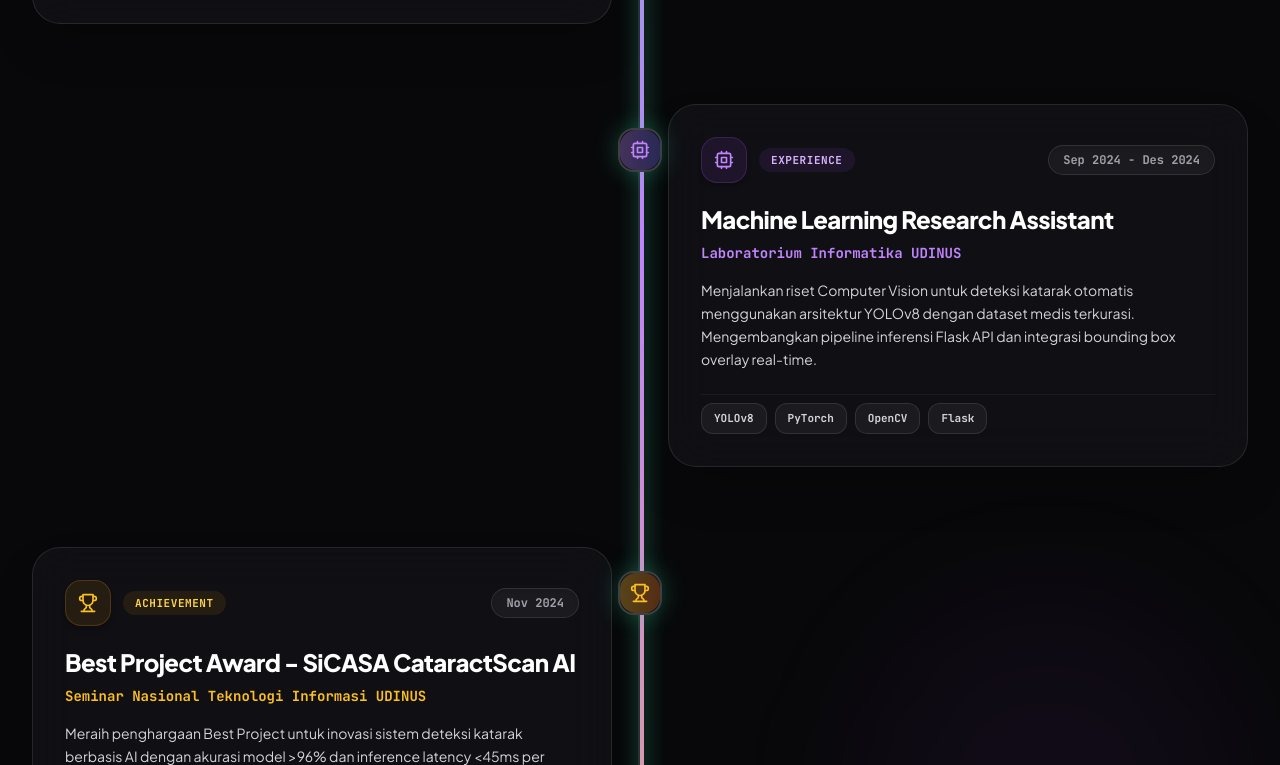
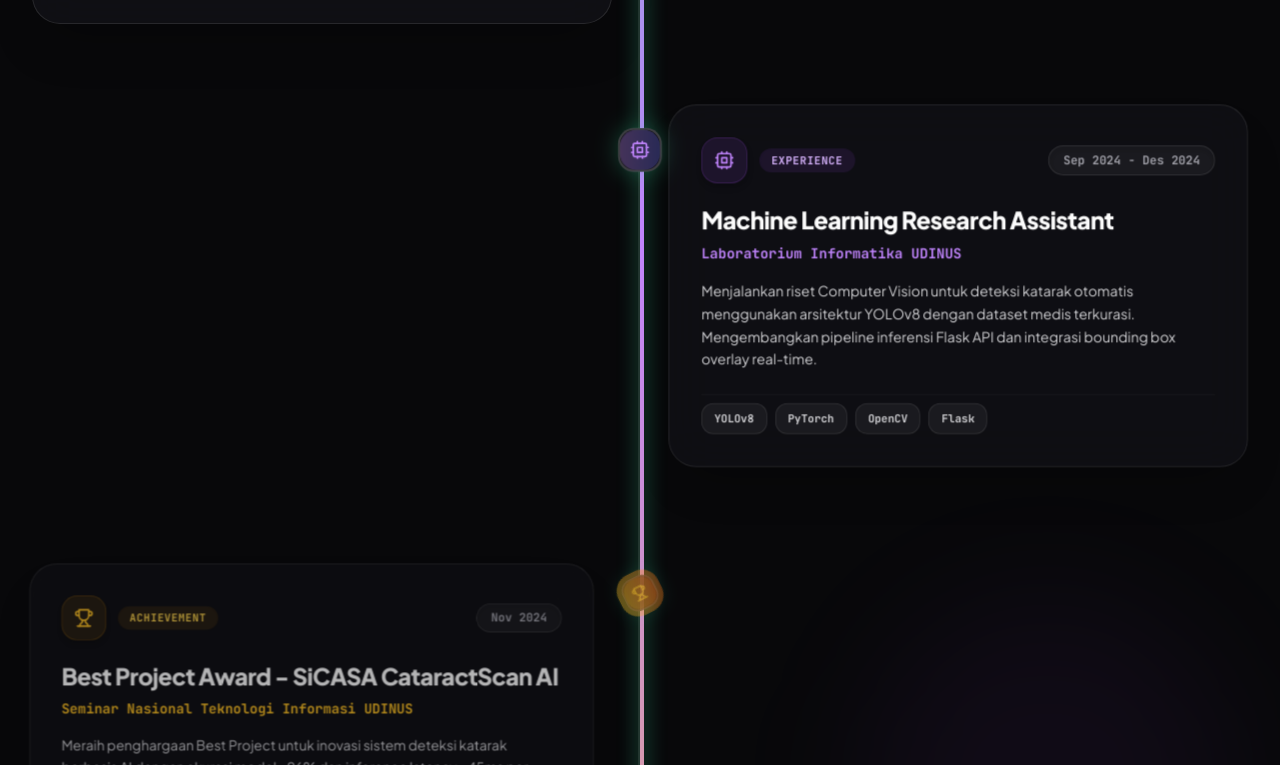
Before and after one commit to brianaryansyah/p, a React (Vite) app: page / in a window 1280 px wide. Shown: the part 3455-4220 px from the top of the page. Built offline with nearby package versions, Linux system fonts and the light colour scheme; no server answers.

Commit message:
Fix scroll timing

```diff
--- a/src/components/client/ExperienceTimeline.tsx
+++ b/src/components/client/ExperienceTimeline.tsx
@@ -141,30 +141,40 @@ interface TimelineItemRowProps {
   smoothProgress: MotionValue<number>;
 }
 
-const TimelineItemRow: React.FC<TimelineItemRowProps> = ({ item, index, total, smoothProgress }) => {
+const TimelineItemRow: React.FC<TimelineItemRowProps> = ({ item, index }) => {
   const isEven = index % 2 === 0;
   const Icon = item.icon;
+  const rowRef = useRef<HTMLDivElement>(null);
 
-  // Calculate precise checkpoint progress threshold along timeline line
-  const startProgress = total > 1 ? (index / (total - 0.2)) * 0.85 : 0;
-  const endProgress = startProgress + 0.05;
+  // Track physical DOM scroll arrival of this row's node relative to middle of viewport
+  const { scrollYProgress: rowProgress } = useScroll({
+    target: rowRef,
+    offset: ['start 50%', 'start 35%']
+  });
 
-  // Motion transforms tied to scroll progress line (Bi-directional for Scroll Down & Scroll Up)
-  const cardOpacity = useTransform(smoothProgress, [startProgress, endProgress], [0, 1]);
-  const cardY = useTransform(smoothProgress, [startProgress, endProgress], [40, 0]);
-  const cardScale = useTransform(smoothProgress, [startProgress, endProgress], [0.91, 1]);
-  const cardX = useTransform(smoothProgress, [startProgress, endProgress], [isEven ? -35 : 35, 0]);
-  const cardPointerEvents = useTransform(smoothProgress, (v) => (v >= startProgress ? 'auto' : 'none'));
+  const smoothRowProgress = useSpring(rowProgress, {
+    stiffness: 140,
+    damping: 28,
+    restDelta: 0.001
+  });
 
-  const nodeScale = useTransform(smoothProgress, [startProgress, endProgress], [0.2, 1]);
-  const nodeOpacity = useTransform(smoothProgress, [startProgress, endProgress], [0.15, 1]);
-  const nodeRotate = useTransform(smoothProgress, [startProgress, endProgress], [-90, 0]);
+  // Motion transforms tied directly to this row's physical scroll arrival (Bi-directional for Scroll Down & Scroll Up)
+  const cardOpacity = useTransform(smoothRowProgress, [0, 1], [0, 1]);
+  const cardY = useTransform(smoothRowProgress, [0, 1], [40, 0]);
+  const cardScale = useTransform(smoothRowProgress, [0, 1], [0.91, 1]);
+  const cardX = useTransform(smoothRowProgress, [0, 1], [isEven ? -35 : 35, 0]);
+  const cardPointerEvents = useTransform(smoothRowProgress, (v) => (v > 0.1 ? 'auto' : 'none'));
 
-  const beaconOpacity = useTransform(smoothProgress, [startProgress - 0.01, startProgress + 0.02, endProgress + 0.03], [0, 0.9, 0]);
-  const beaconScale = useTransform(smoothProgress, [startProgress - 0.01, startProgress + 0.02, endProgress + 0.03], [0.8, 1.8, 1]);
+  const nodeScale = useTransform(smoothRowProgress, [0, 1], [0.2, 1]);
+  const nodeOpacity = useTransform(smoothRowProgress, [0, 1], [0.15, 1]);
+  const nodeRotate = useTransform(smoothRowProgress, [0, 1], [-90, 0]);
+
+  const beaconOpacity = useTransform(smoothRowProgress, [0.05, 0.5, 0.95], [0, 0.9, 0]);
+  const beaconScale = useTransform(smoothRowProgress, [0.05, 0.5, 0.95], [0.8, 1.8, 1]);
 
   return (
     <div
+      ref={rowRef}
       className={`relative flex items-start gap-8 md:gap-0 ${
         isEven ? 'md:flex-row' : 'md:flex-row-reverse'
       }`}
```
